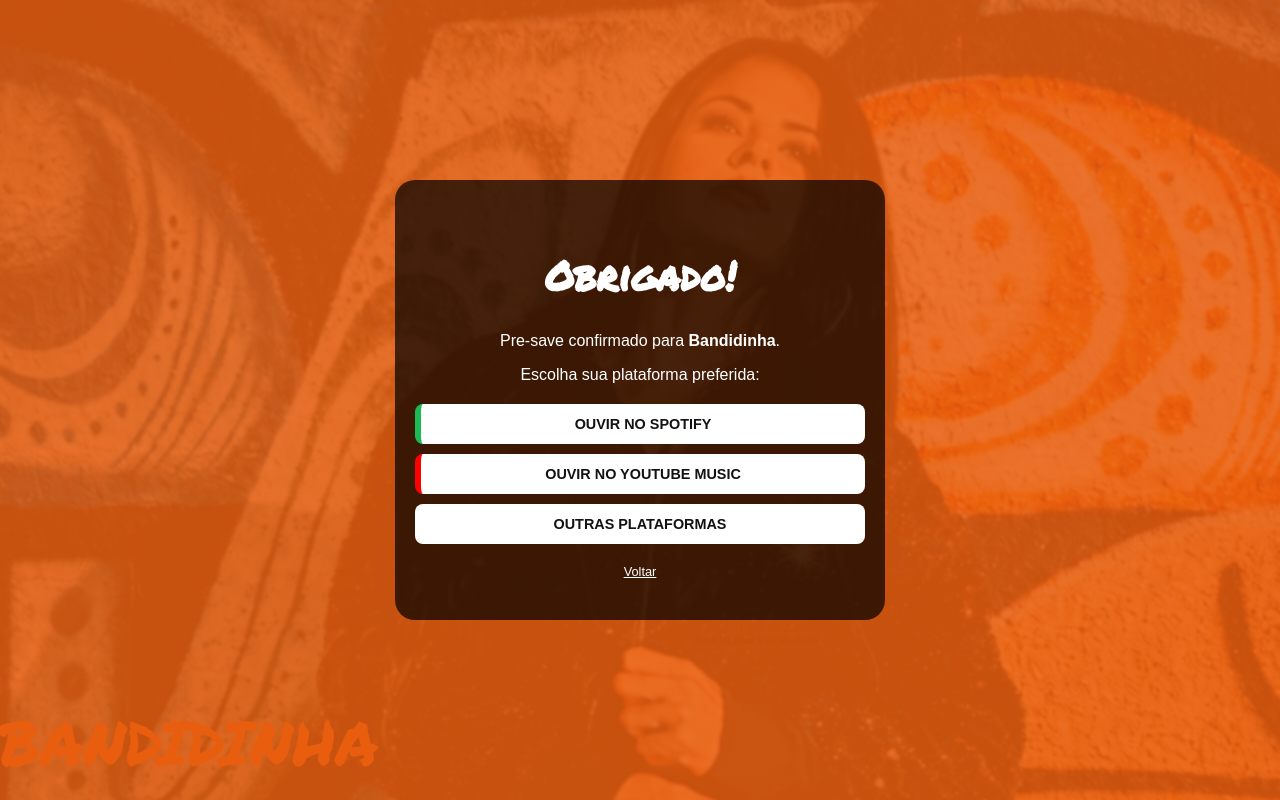
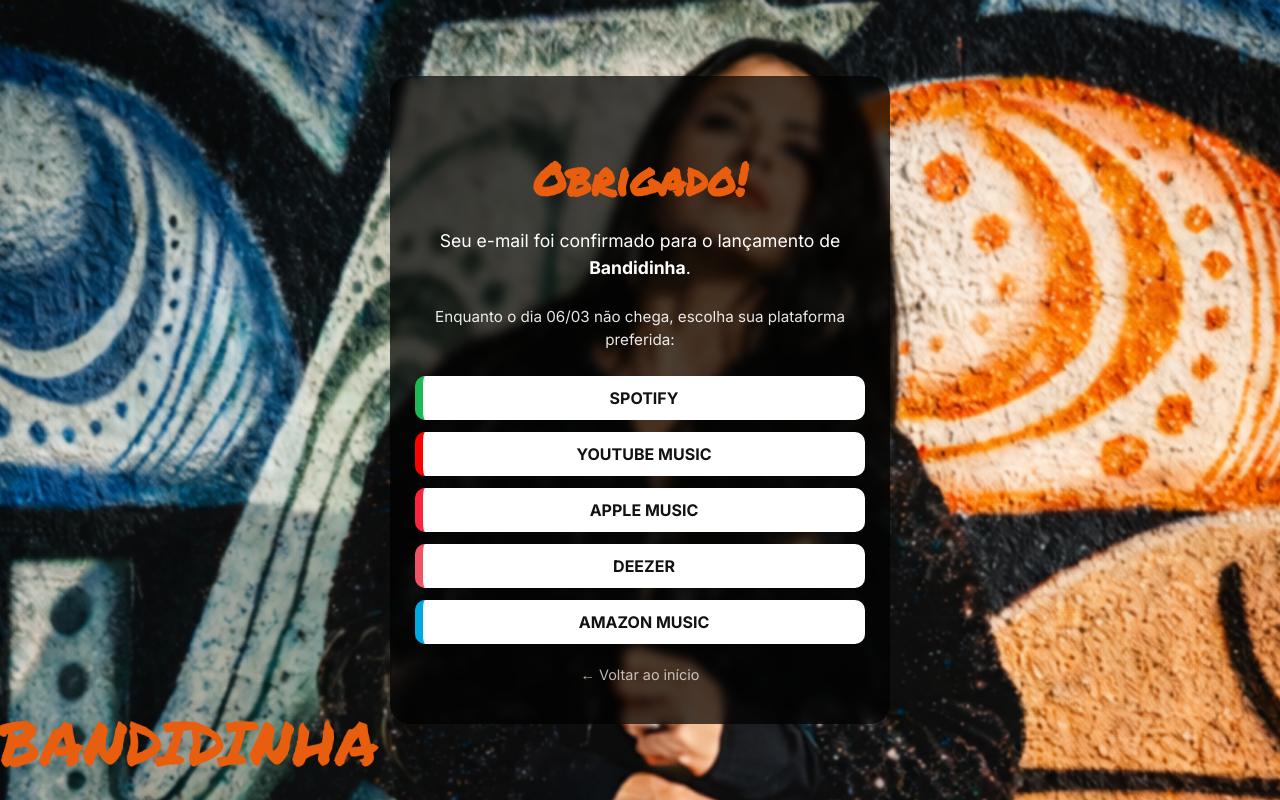
Before and after one commit to glanghinotti/liucastelly-presave, a Flask app: page /obrigado in a window 1280 px wide. Run offline with Flask 3, Linux system fonts and the light colour scheme.

Commit message:
Update obrigado.html

```diff
--- a/templates/obrigado.html
+++ b/templates/obrigado.html
@@ -4,16 +4,16 @@
     <meta charset="UTF-8">
     <meta name="viewport" content="width=device-width, initial-scale=1.0">
     <title>Obrigado! - Liu Castelly</title>
-    <link href="https://fonts.googleapis.com/css2?family=Permanent+Marker&display=swap" rel="stylesheet">
+    <link href="https://fonts.googleapis.com/css2?family=Permanent+Marker&family=Inter:wght@400;700&display=swap" rel="stylesheet">
     <style>
         body {
-            background: linear-gradient(rgba(232, 93, 14, 0.85), rgba(232, 93, 14, 0.85)),
-                        url('/static/images/Capa.webp');
+            /* REMOVIDO O FILTRO LARANJA */
+            background: url('/static/images/Capa.webp');
             background-size: cover;
             background-position: center;
             background-attachment: fixed;
             color: white;
-            font-family: 'Arial', sans-serif;
+            font-family: 'Inter', sans-serif;
             margin: 0;
             display: flex;
             align-items: center;
@@ -24,38 +24,51 @@
             max-width: 450px;
             width: 90%;
             background: rgba(0, 0, 0, 0.7);
-            padding: 40px 20px;
+            padding: 40px 25px;
             border-radius: 20px;
             text-align: center;
+            backdrop-filter: blur(5px);
         }
-        h1 { font-family: 'Permanent Marker', cursive; font-size: 2.5rem; }
-        .links-container { display: flex; flex-direction: column; gap: 10px; margin-top: 20px; }
+        h1 { font-family: 'Permanent Marker', cursive; font-size: 2.8rem; color: #E85D0E; margin-bottom: 10px; }
+        p { font-size: 1.1rem; line-height: 1.5; margin-bottom: 25px; }
+        .links-container { display: flex; flex-direction: column; gap: 12px; margin-top: 20px; }
         .btn-music {
-            display: block;
+            display: flex;
+            align-items: center;
             background: white;
             color: #121212;
             text-decoration: none;
-            padding: 12px;
-            border-radius: 8px;
-            font-weight: bold;
-            font-size: 0.9rem;
+            padding: 12px 20px;
+            border-radius: 10px;
+            font-weight: 700;
+            font-size: 1rem;
+            transition: transform 0.2s;
         }
-        .spotify { border-left: 6px solid #1DB954; }
-        .youtube { border-left: 6px solid #FF0000; }
+        .btn-music:hover { transform: scale(1.02); background: #f5f5f5; }
+        .btn-music span { margin-left: auto; margin-right: auto; }
+
+        /* Cores das marcas nas bordas */
+        .spotify { border-left: 8px solid #1DB954; }
+        .youtube { border-left: 8px solid #FF0000; }
+        .apple { border-left: 8px solid #FA243C; }
+        .deezer { border-left: 8px solid #EF5466; }
+        .amazon { border-left: 8px solid #00A8E1; }
     </style>
 </head>
 <body>
     <div class="container">
         <h1>Obrigado!</h1>
-        <p>Pre-save confirmado para <strong>Bandidinha</strong>.</p>
-        <p>Escolha sua plataforma preferida:</p>
+        <p>Seu e-mail foi confirmado para o lançamento de <strong>Bandidinha</strong>.</p>
+        <p style="font-size: 0.95rem; opacity: 0.9;">Enquanto o dia 06/03 não chega, escolha sua plataforma preferida:</p>
         <div class="links-container">
-            <a href="https://offstep.link/953013094485" class="btn-music spotify" target="_blank">OUVIR NO SPOTIFY</a>
-            <a href="https://offstep.link/953013094485" class="btn-music youtube" target="_blank">OUVIR NO YOUTUBE MUSIC</a>
-            <a href="https://offstep.link/953013094485" class="btn-music" target="_blank">OUTRAS PLATAFORMAS</a>
+            <a href="https://offstep.link/953013094485" class="btn-music spotify" target="_blank"><span>SPOTIFY</span></a>
+            <a href="https://offstep.link/953013094485" class="btn-music youtube" target="_blank"><span>YOUTUBE MUSIC</span></a>
+            <a href="https://offstep.link/953013094485" class="btn-music apple" target="_blank"><span>APPLE MUSIC</span></a>
+            <a href="https://offstep.link/953013094485" class="btn-music deezer" target="_blank"><span>DEEZER</span></a>
+            <a href="https://offstep.link/953013094485" class="btn-music amazon" target="_blank"><span>AMAZON MUSIC</span></a>
         </div>
         <br>
-        <a href="/" style="color: white; font-size: 0.8rem;">Voltar</a>
+        <a href="/" style="color: rgba(255,255,255,0.7); font-size: 0.9rem; text-decoration: none;">← Voltar ao início</a>
     </div>
 </body>
 </html>
```
